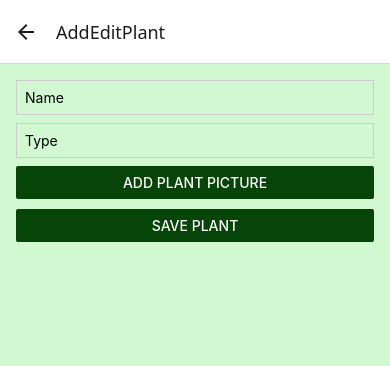
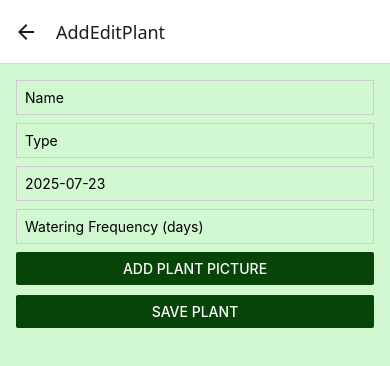
Before and after one commit to Hootanica/Hootanica, a React Native app: screen /AddEditPlant in a window 390 px wide. Shown: the top 366 px of the page. Built offline with nearby package versions, Linux system fonts and the light colour scheme.

Commit message:
added date created and watering frequency to a plant

```diff
--- a/src/screens/AddEditPlantScreen.js
+++ b/src/screens/AddEditPlantScreen.js
@@ -8,6 +8,8 @@ export default function AddEditPlantScreen({ navigation, route }) {
   const [name, setName] = useState('');
   const [type, setType] = useState('');
   const [photo, setPhoto] = useState(null);
+  const [dateCreated, setDateCreated] = useState(new Date().toISOString().split('T')[0]);
+  const [wateringFrequency, setWateringFrequency] = useState('');
 
   const editingId = route.params?.id;
 
@@ -18,6 +20,8 @@ export default function AddEditPlantScreen({ navigation, route }) {
         setName(plant.name);
         setType(plant.type);
         setPhoto(plant.photo);
+        setDateCreated(plant.dateCreated);
+        setWateringFrequency(plant.wateringFrequency?.toString() || '');
       }
     }
   }, [editingId]);
@@ -34,7 +38,14 @@ export default function AddEditPlantScreen({ navigation, route }) {
   };
 
   const save = () => {
-    const plant = { id: editingId || Date.now(), name, type, photo };
+    const plant = {
+      id: editingId || Date.now(),
+      name,
+      type,
+      photo,
+      dateCreated,
+      wateringFrequency: parseInt(wateringFrequency, 10) || 0,
+    };
     if (editingId) editPlant(plant);
     else addPlant(plant);
     navigation.goBack();
@@ -44,6 +55,8 @@ export default function AddEditPlantScreen({ navigation, route }) {
     <View style={styles.container}>
       <TextInput placeholder="Name" value={name} onChangeText={setName} style={styles.input} />
       <TextInput placeholder="Type" value={type} onChangeText={setType} style={styles.input} />
+      <TextInput placeholder="Date Created (YYYY-MM-DD)" value={dateCreated} onChangeText={setDateCreated} style={styles.input} />
+      <TextInput placeholder="Watering Frequency (days)" value={wateringFrequency} onChangeText={setWateringFrequency} style={styles.input} keyboardType="numeric" />
       <Button title="Add Plant Picture" color={"#074407ff"} onPress={pickImage} />
       {photo && <Image source={{ uri: photo }} style={styles.image} />}
       <View style={{ height: 10 }} />
```
